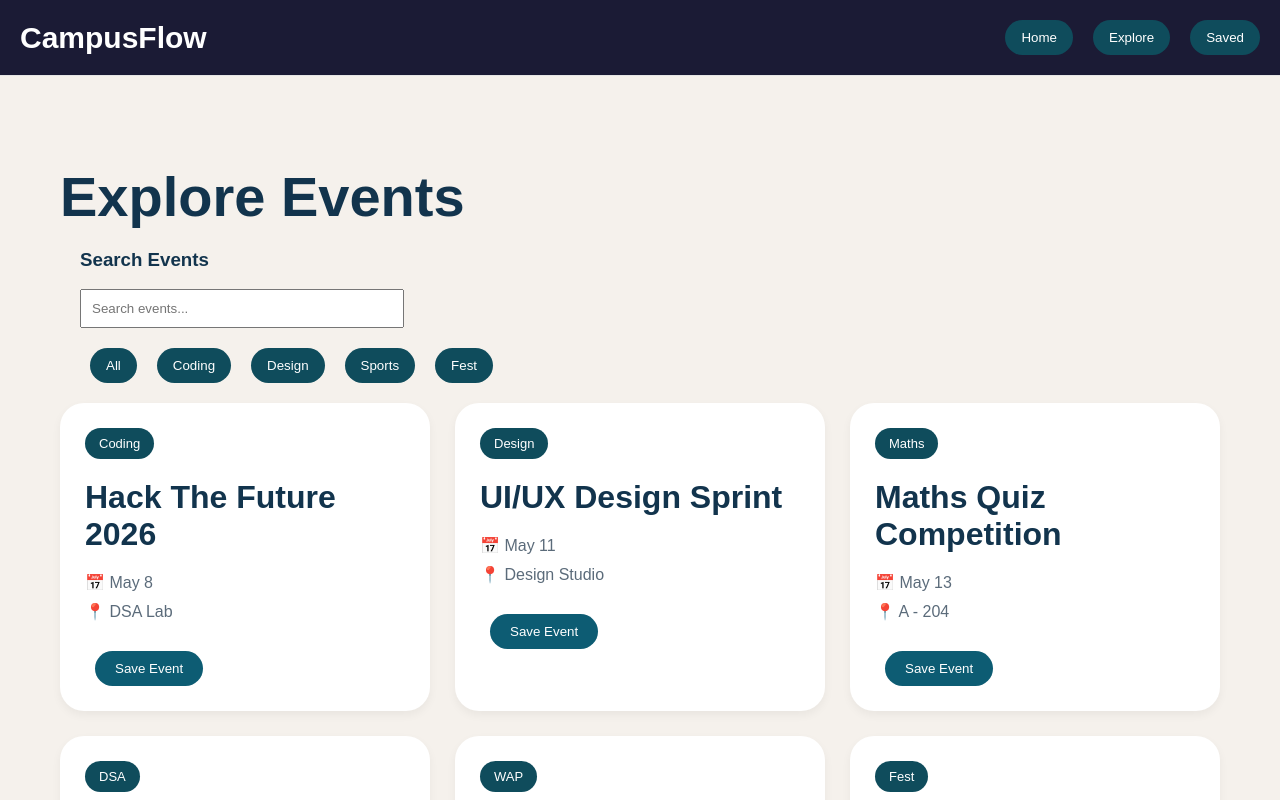
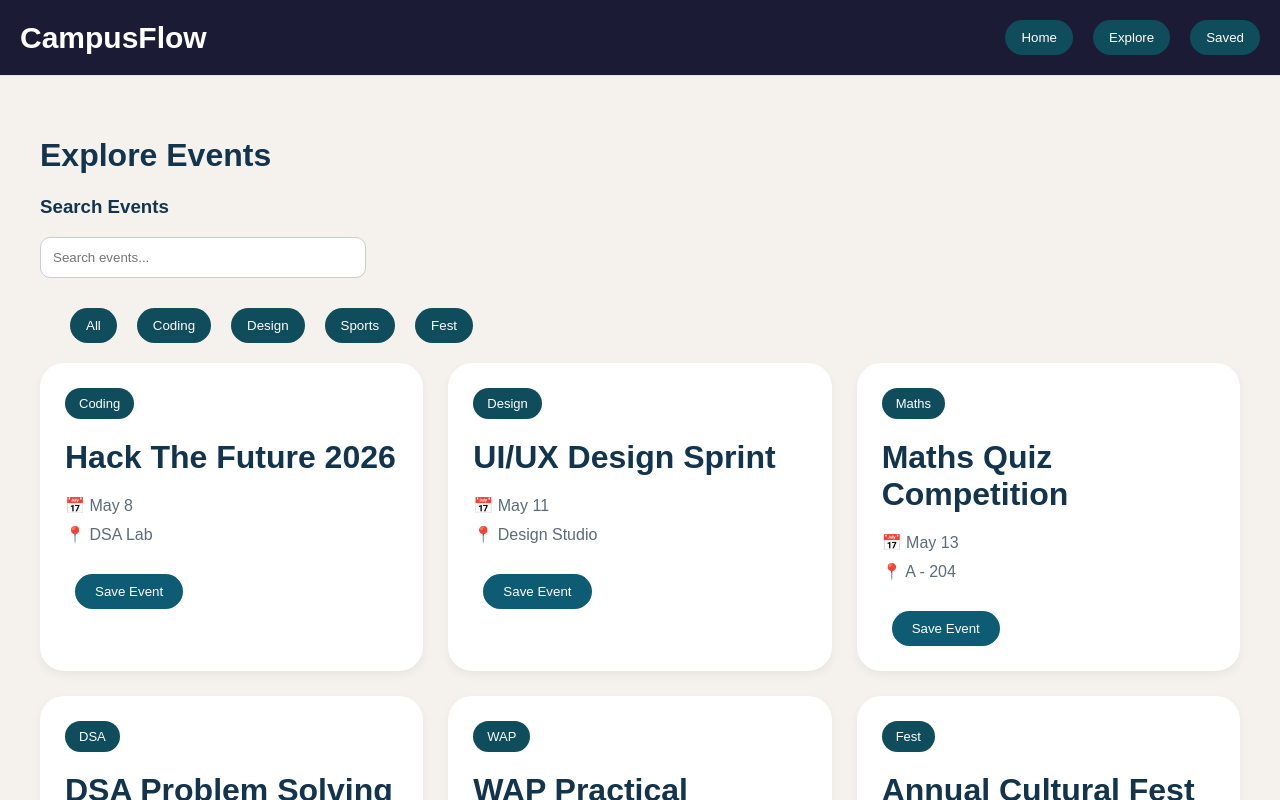
Before and after one commit to parth-access/campus-flow, a React (Vite) app: page /explore in a window 1280 px wide. Shown: the top 800 px of the page. Built offline with nearby package versions, Linux system fonts and the light colour scheme.

Commit message:
feat: add search functionality for events

```diff
--- a/src/components/SearchBar.jsx
+++ b/src/components/SearchBar.jsx
@@ -1,14 +1,18 @@
-function SearchBar() {
+function SearchBar(props) {
   return (
-    <div style={{ margin: "20px" }}>
+    <div style={{ marginBottom: "30px" }}>
       <h3>Search Events</h3>
 
       <input
         type="text"
         placeholder="Search events..."
+        value={props.search}
+        onChange={(e) => props.setSearch(e.target.value)}
         style={{
-          padding: "10px",
+          padding: "12px",
           width: "300px",
+          borderRadius: "10px",
+          border: "1px solid #ccc",
         }}
       />
     </div>
--- a/src/pages/Explore.jsx
+++ b/src/pages/Explore.jsx
@@ -1,32 +1,43 @@
+import { useState } from "react";
+
 import events from "../data/events";
 
+import Navbar from "../components/Navbar";
+import Footer from "../components/Footer";
 import EventCard from "../components/EventCard";
-import Navbar from "../components/Navbar";
 import SearchBar from "../components/SearchBar";
 import FilterTabs from "../components/FilterTabs";
-import Footer from "../components/Footer";
 
 function Explore() {
+  const [search, setSearch] = useState("");
+
+  const filteredEvents = events.filter((event) =>
+    event.title.toLowerCase().includes(search.toLowerCase())
+  );
+
   return (
     <>
       <Navbar />
 
-      <div className="explore-container">
+      <div
+        style={{
+          padding: "40px",
+        }}
+      >
         <h1>Explore Events</h1>
 
-        <SearchBar />
+        <SearchBar search={search} setSearch={setSearch} />
 
         <FilterTabs />
 
         <div className="events-grid">
-          {events.map((event) => (
+          {filteredEvents.map((event) => (
             <EventCard
               key={event.id}
               title={event.title}
               category={event.category}
               date={event.date}
               location={event.location}
-              img={event.img}
             />
           ))}
         </div>
```
